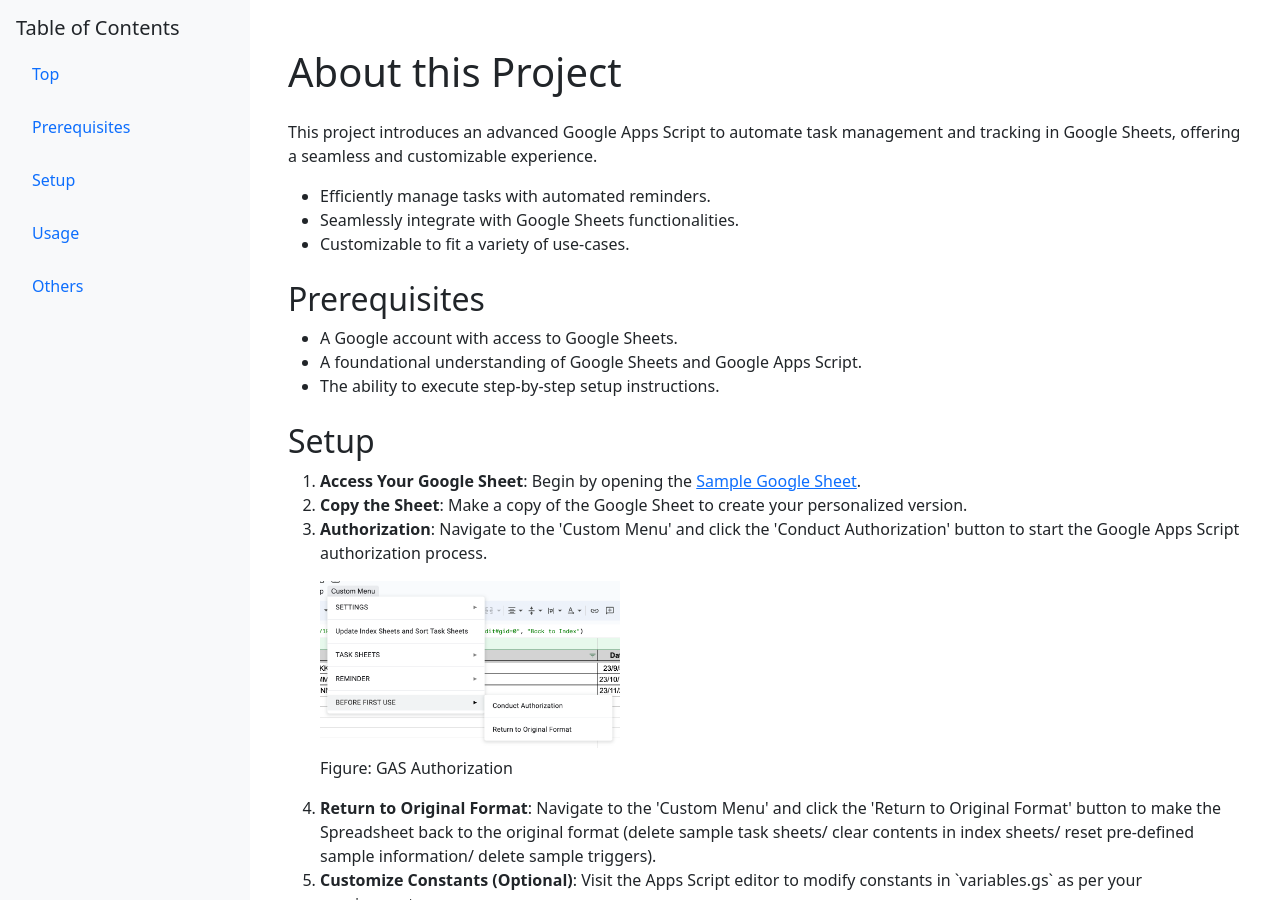
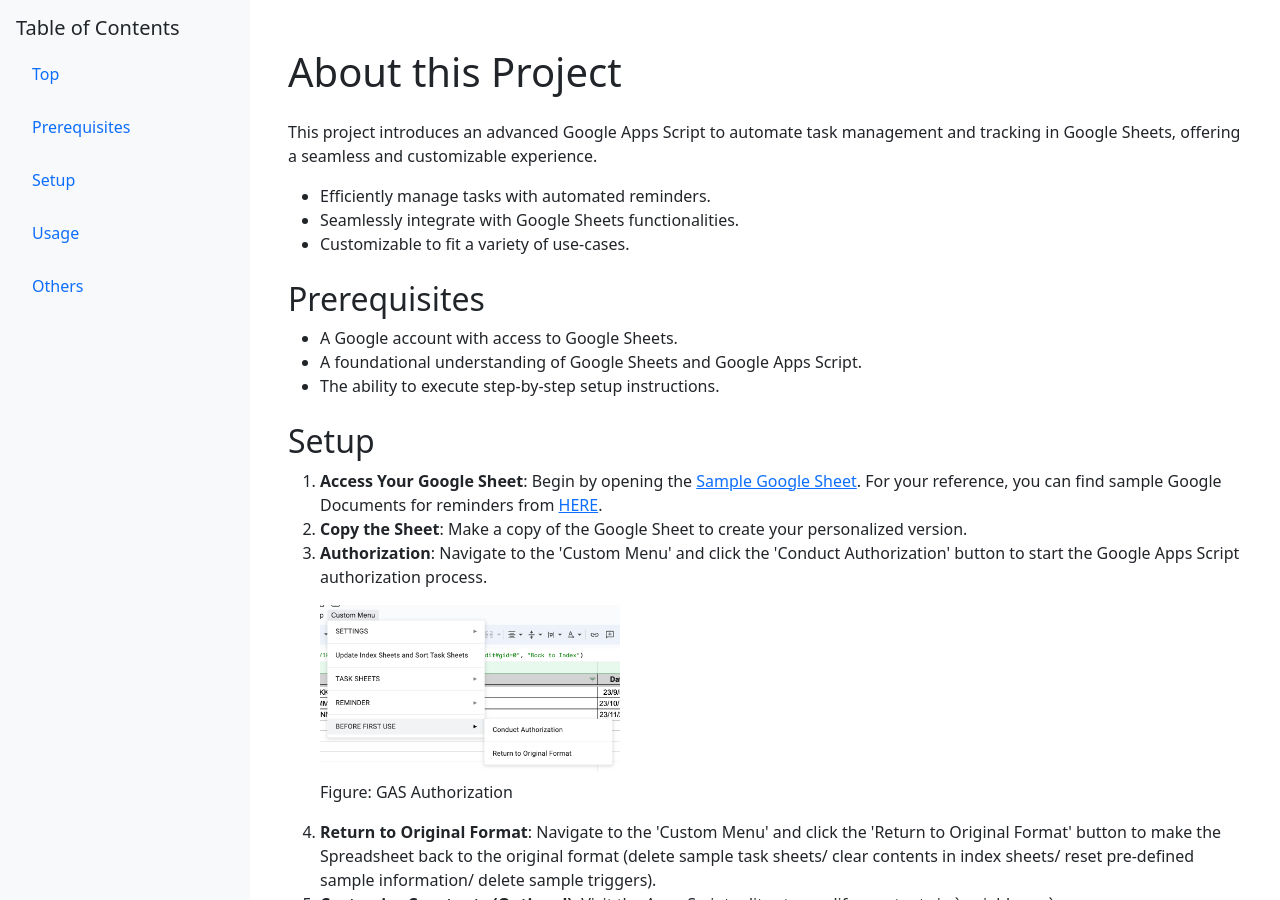
Before and after one commit to tsato21/sheet-tasker, a Jekyll site: the page built from docs/index.html, in a window 1280 px wide and 900 px high. Built offline with Jekyll 4.4.1, drawn with Linux system fonts in a browser that asks for light colours.

Commit message:
Update index.html

```diff
--- a/docs/index.html
+++ b/docs/index.html
@@ -21,7 +21,7 @@
         <h2 id="setup" class="mt-4">Setup</h2>
         <ol>
             <li>
-                <strong>Access Your Google Sheet</strong>: Begin by opening the <a href="https://docs.google.com/spreadsheets/" target="_blank" rel="noopener noreferrer">Sample Google Sheet</a>.
+                <strong>Access Your Google Sheet</strong>: Begin by opening the <a href="https://docs.google.com/spreadsheets/d/1POCm-y8m7gonF4plOzVxxAk_1y8vjSP1xLR-4-mcMTU/edit#gid=0" target="_blank" rel="noopener noreferrer">Sample Google Sheet</a>. For your reference, you can find sample Google Documents for reminders from <a href="https://drive.google.com/drive/folders/1lAcVzQ62BFrIlk0XRJJugsWFGrQZj_xb" target="_blank" rel="noopener noreferrer">HERE</a>.
             </li>
             <li>
                 <strong>Copy the Sheet</strong>: Make a copy of the Google Sheet to create your personalized version.
```
